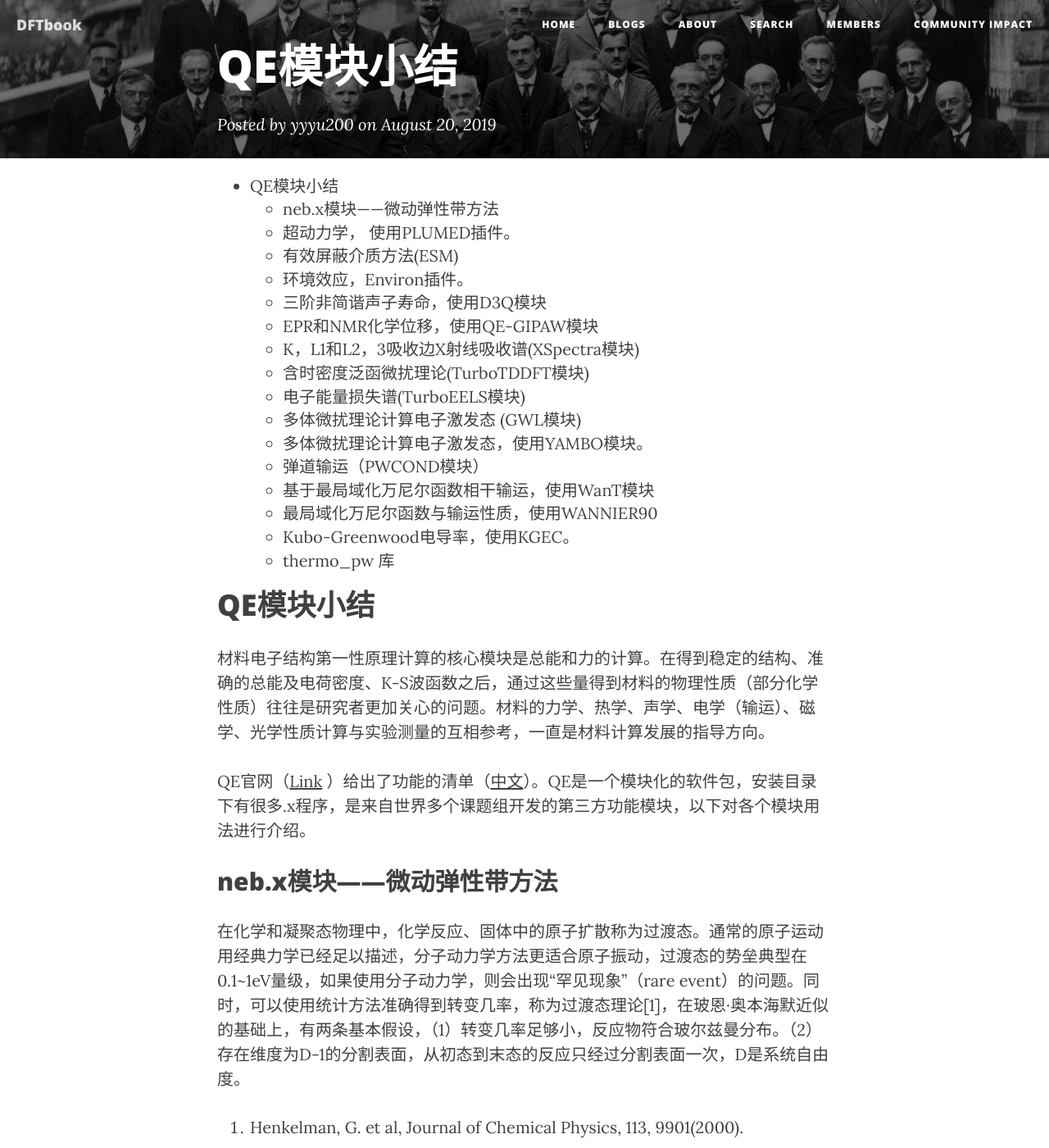
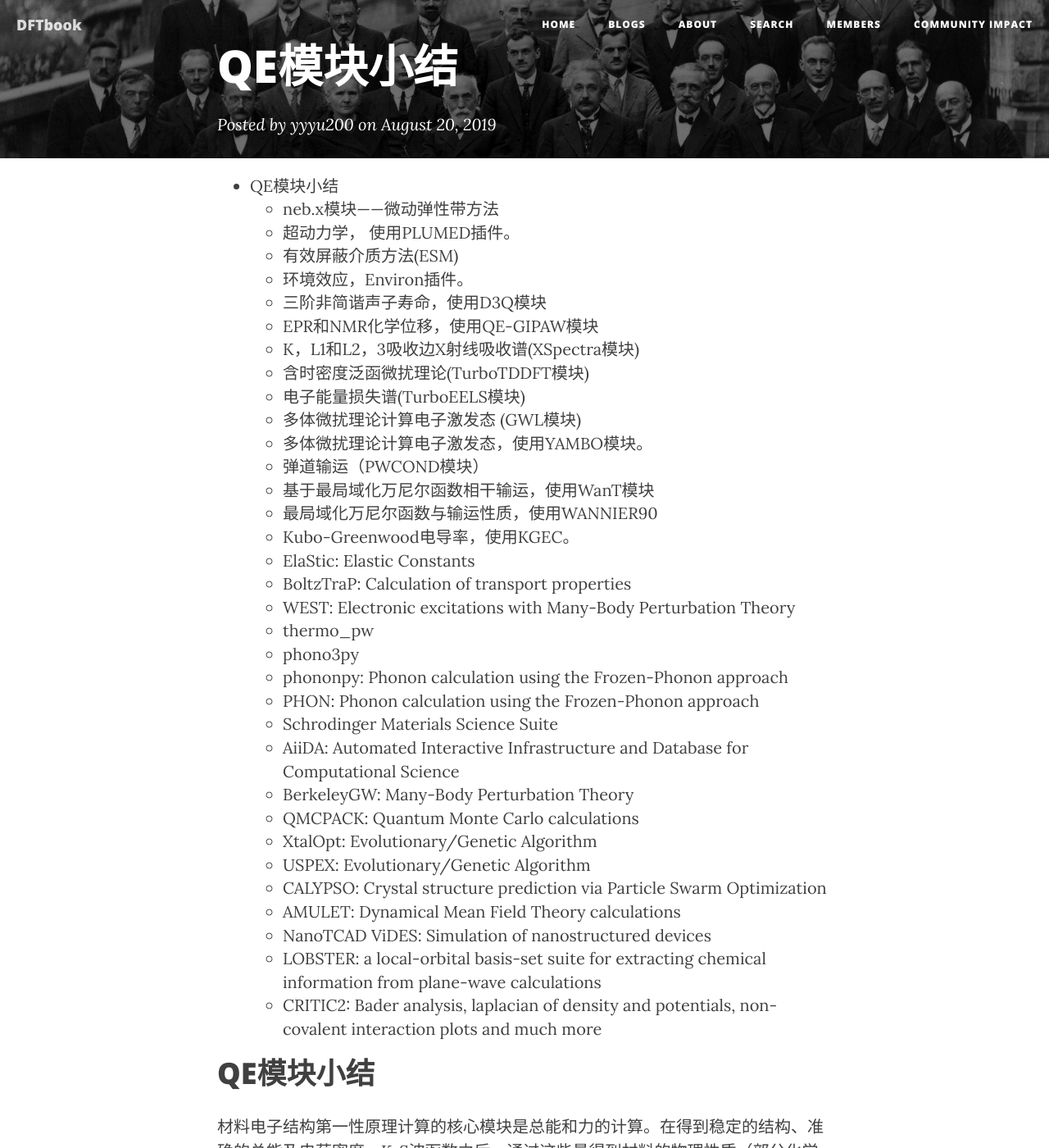
Before and after one commit to yyyu200/DFTbook, a Jekyll site: the page built from _posts/2019-08-20-Thirdparty.md, in a window 1280 px wide and 1400 px high. Shown: the whole window at 82% size. Built offline with Jekyll 4.4.1, drawn with Linux system fonts in a browser that asks for light colours; nearby versions of some CDN libraries; comment, search, counter and statistics services are not loaded; some of the changed text lies outside the part shown.

Commit message:
modify at20190911-09:05:59-aliyun

```diff
--- a/_posts/2019-08-20-Thirdparty.md
+++ b/_posts/2019-08-20-Thirdparty.md
@@ -59,5 +59,51 @@ QE官网（[Link](http://www.quantum-espresso.org/project/what-can-qe-do) ）给
 
 ## Kubo-Greenwood电导率，使用KGEC。
 
-## thermo_pw 库
+## ElaStic: Elastic Constants
+
+http://exciting-code.org/elastic
+
+## BoltzTraP: Calculation of transport properties
+
+https://www.imc.tuwien.ac.at//forschungsbereich_theoretische_chemie/forschungsgruppen/prof_dr_gkh_madsen_theoretical_materials_chemistry/boltztrap/
+
+## WEST: Electronic excitations with Many-Body Perturbation Theory
+
+http://www.west-code.org/
+
+## thermo_pw
+
 https://github.com/dalcorso/thermo_pw
+
+## phono3py
+
+https://atztogo.github.io/phono3py/
+
+## phononpy: Phonon calculation using the Frozen-Phonon approach
+http://atztogo.github.io/phonopy/
+
+## PHON: Phonon calculation using the Frozen-Phonon approach
+http://www.homepages.ucl.ac.uk/~ucfbdxa/phon/
+
+
+## Schrodinger Materials Science Suite
+
+## AiiDA: Automated Interactive Infrastructure and Database for Computational Science
+
+## BerkeleyGW: Many-Body Perturbation Theory
+
+## QMCPACK: Quantum Monte Carlo calculations
+
+## XtalOpt: Evolutionary/Genetic Algorithm
+
+## USPEX: Evolutionary/Genetic Algorithm
+
+## CALYPSO: Crystal structure prediction via Particle Swarm Optimization
+
+## AMULET: Dynamical Mean Field Theory calculations
+
+## NanoTCAD ViDES: Simulation of nanostructured devices
+
+## LOBSTER: a local-orbital basis-set suite for extracting chemical information from plane-wave calculations
+
+## CRITIC2: Bader analysis, laplacian of density and potentials, non-covalent interaction plots and much more
```
